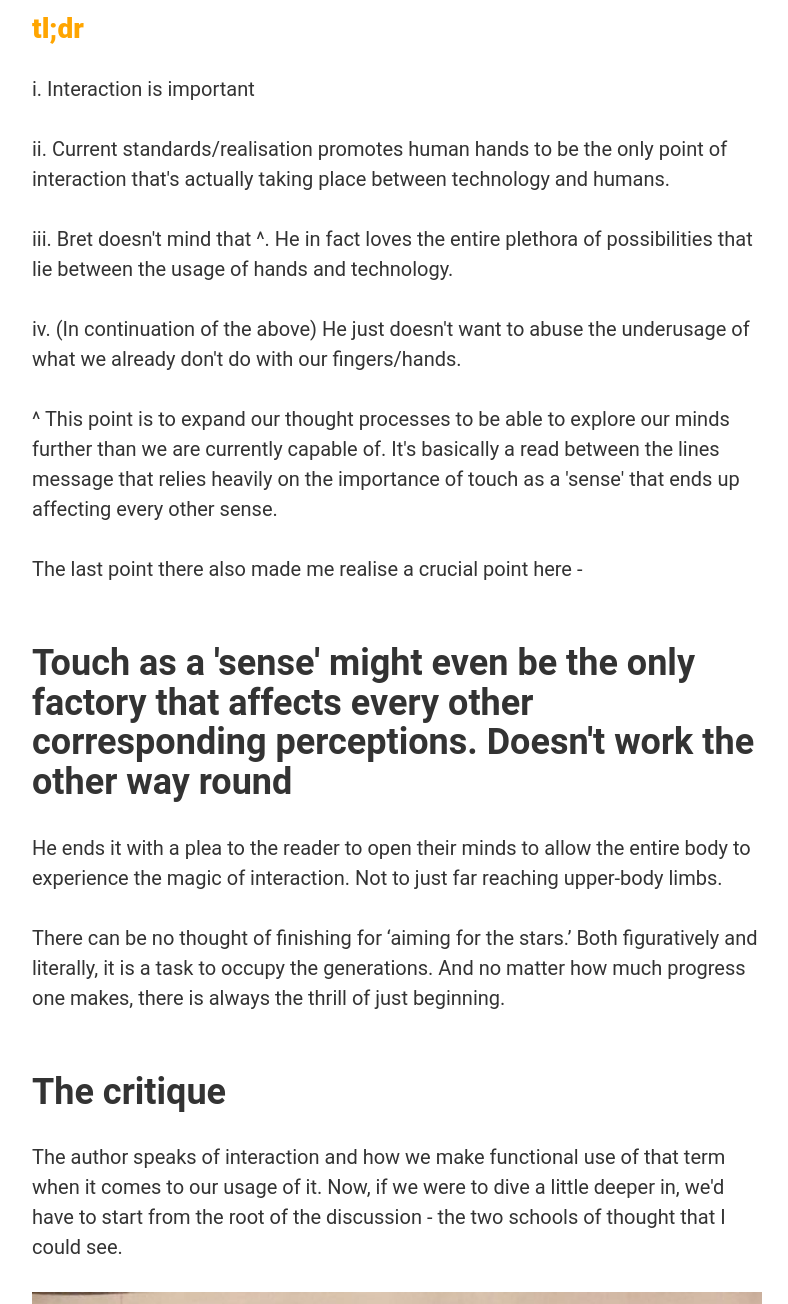
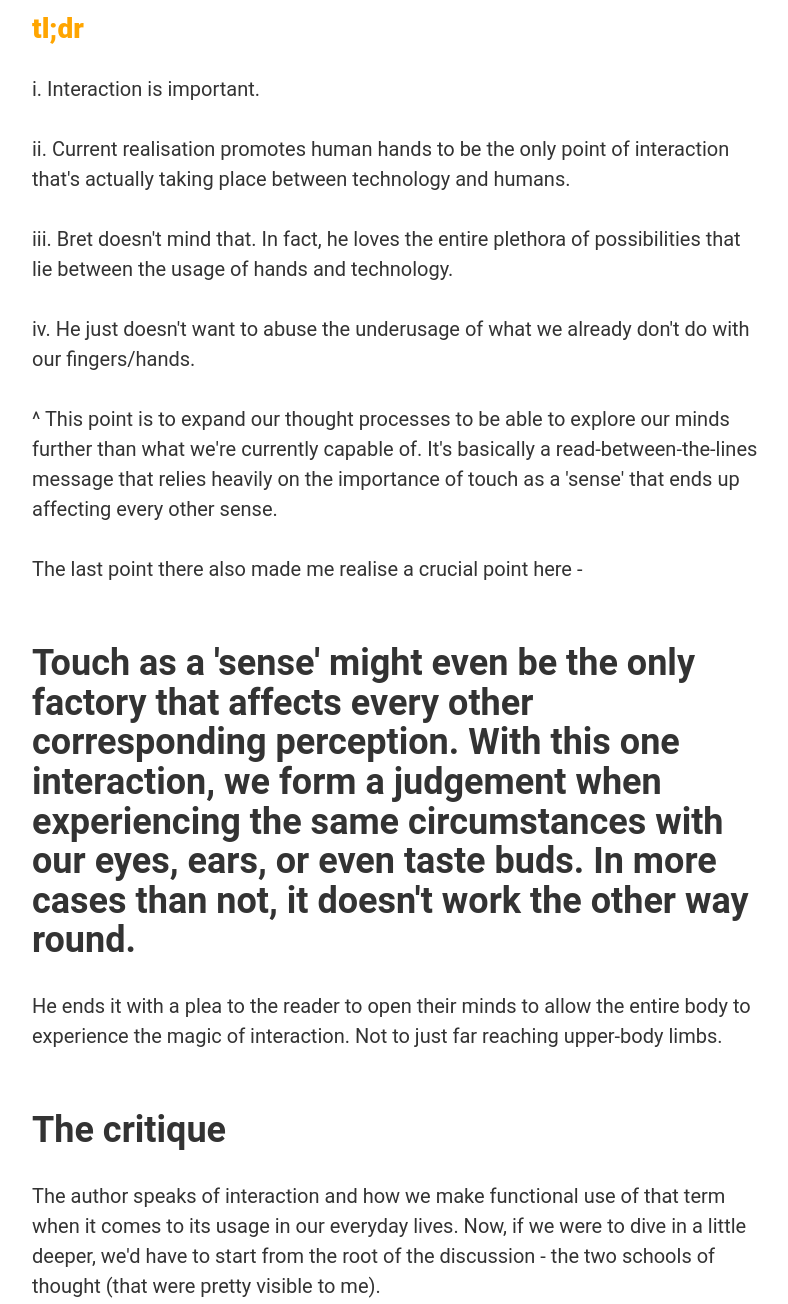
Before and after one commit to Shreiya/ITPblog, a website: page Pcomp6Sept.html in a window 1280 px wide. Shown: the part 860-2164 px from the top of the page, without its empty margins (243-1031 px from the left). Drawn offline with Linux system fonts and the light colour scheme; files that its build step writes are made by us from their sources.

Commit message:
grammatical errors

```diff
--- a/Pcomp6Sept.html
+++ b/Pcomp6Sept.html
@@ -81,37 +81,37 @@
             </h3>
             </h1>
                 <p>
-              i. Interaction is important
+              i. Interaction is important.
                   </p>
                     <p>
-              ii. Current standards/realisation promotes human hands to be the only point of interaction that's actually taking place between technology and humans.
+              ii. Current realisation promotes human hands to be the only point of interaction that's actually taking place between technology and humans.
                       </p>
                       <p>
-              iii. Bret doesn't mind that ^. He in fact loves the entire plethora of possibilities that lie between the usage of hands and technology.
+              iii. Bret doesn't mind that. In fact, he loves the entire plethora of possibilities that lie between the usage of hands and technology.
                       </p>
                       <p>
-              iv. (In continuation of the above) He just doesn't want to abuse the underusage of what we already don't do with our fingers/hands.
-            </p>^ This point is to expand our thought processes to be able to explore our minds further than we are currently capable of. It's basically a read between the lines message that relies heavily on the importance of touch as a 'sense' that ends up affecting every other sense.</p>
+              iv. He just doesn't want to abuse the underusage of what we already don't do with our fingers/hands.
+            </p>^ This point is to expand our thought processes to be able to explore our minds further than what we're currently capable of. It's basically a read-between-the-lines message that relies heavily on the importance of touch as a 'sense' that ends up affecting every other sense.</p>
             <p>The last point there also made me realise a crucial point here -
 
-            <h2 class="section-heading">Touch as a 'sense' might even be the only factory that affects every other corresponding perceptions. Doesn't work the other way round</h2><p></p>
+            <h2 class="section-heading">Touch as a 'sense' might even be the only factory that affects every other corresponding perception. With this one interaction, we form a judgement when experiencing the same circumstances with our eyes, ears, or even taste buds. In more cases than not, it doesn't work the other way round.</h2><p></p>
 
             <p>He ends it with a plea to the reader to open their minds to allow the entire body to experience the magic of interaction. Not to just far reaching upper-body limbs.</p>
-
-            <p>There can be no thought of finishing for ‘aiming for the stars.’ Both figuratively and literally, it is a task to occupy the generations. And no matter how much progress one makes, there is always the thrill of just beginning.</p>
 
             <!-- <blockquote class="blockquote">The dreams of yesterday are the hopes of today and the reality of tomorrow. Science has not yet mastered prophecy. We predict too much for the next year and yet far too little for the next ten.</blockquote> -->
 
             <h2 class="section-heading">The critique</h2>
 
-            <p>The author speaks of interaction and how we make functional use of that term when it comes to our usage of it. Now, if we were to dive a little deeper in, we'd have to start from the root of the discussion - the two schools of thought that I could see.</p>
+            <p>The author speaks of interaction and how we make functional use of that term when it comes to its usage in our everyday lives. Now, if we were to dive in a little deeper, we'd have to start from the root of the discussion - the two schools of thought (that were pretty visible to me).</p>
 
             <a href="#">
               <img class="img-fluid" src="img/vennPComp.jpeg" alt="">
             </a>
-            <h6>But then again, like he mentioned : it's a choice.</h6>
+            <p>
+            <h4>But then again, like he mentioned : it's a choice.</h6>
+            </p>
 
-            <p>However, if there's something I took back from this, it'd be the number of times I found myself agreeing with him over the importance of feeling (by which I refer to physically feeling something which inadvertently corelates to emotionally feeling so much more).</p>
+            <p>However, the most substantial bit of interconnection I had with this piece was the number of times I found myself agreeing with him over the importance of feeling something (by which I refer to physically feeling something which inadvertently corelates to emotionally feeling so much more). In my opinion, that is where the experience truly does begin for most forms of interaction. And on a personal note, that is where it leaves the most lasting impression. </p>
 
           </div>
         </div>
```
